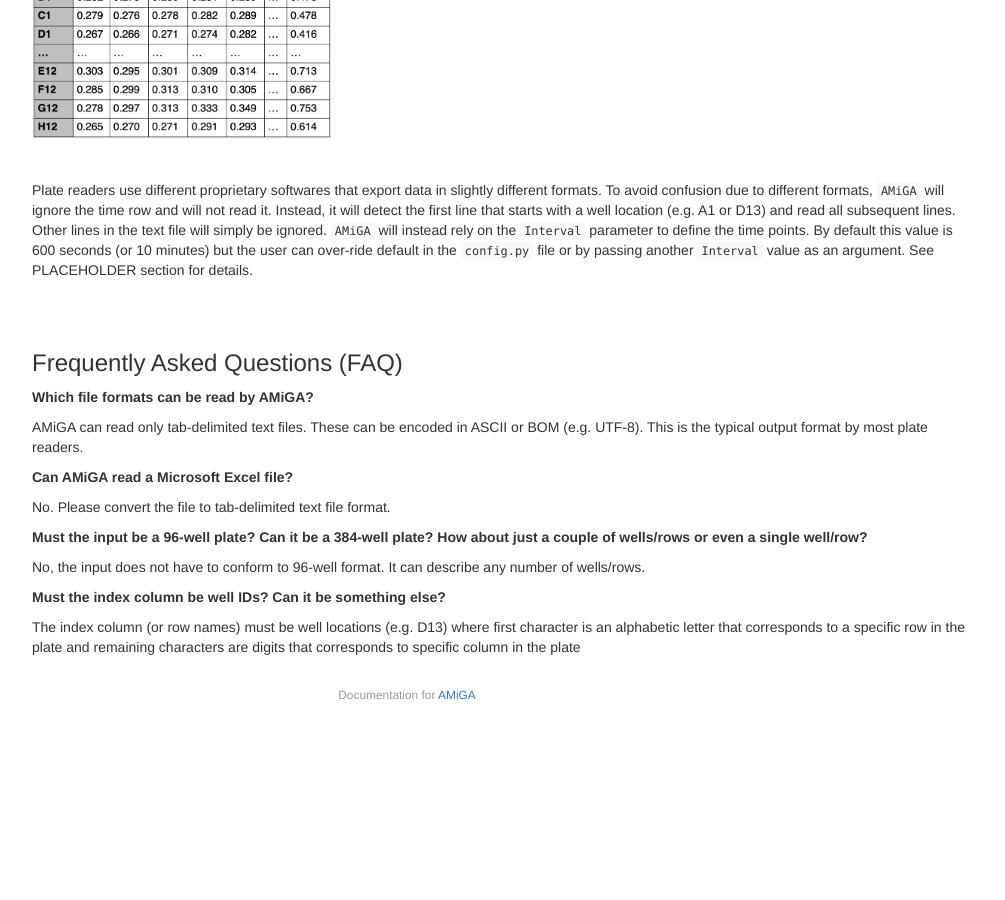
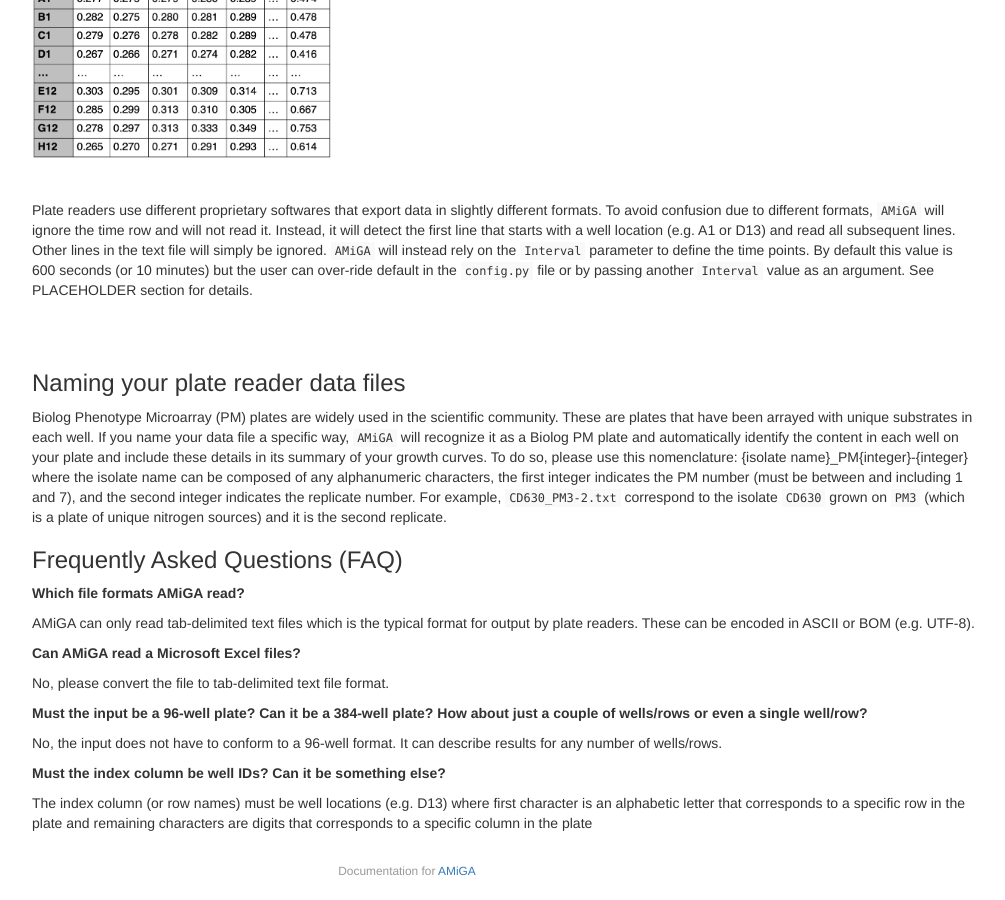
Before and after one commit to firasmidani/amiga, a Jekyll site: the page built from docs/_posts/2020-03-24-organization.md, in a window 1280 px wide and 900 px high, scrolled down 809 px. Shown: the whole window, without its empty margins (233-1238 px from the left). Built offline with Jekyll 4.4.1, drawn with Linux system fonts in a browser that asks for light colours; before the commit the page ends 1533 px from its top, so only the background shows below that; some of the changed text lies outside the part shown.

Commit message:
naming Biolog plates

````diff
--- a/docs/_posts/2020-03-24-organization.md
+++ b/docs/_posts/2020-03-24-organization.md
@@ -37,20 +37,24 @@
 
 <br /><br />
 
+### Naming your plate reader data files
+
+Biolog Phenotype Microarray (PM) plates are widely used in the scientific community. These are plates that have been arrayed with unique substrates in each well. If you name your data file a specific way, ```AMiGA``` will recognize it as a Biolog PM plate and automatically identify the content in each well on your plate and include these details in its summary of your growth curves. To do so, please use this nomenclature: \{isolate name\}_PM\{integer\}-\{integer\} where the isolate name can be composed of any alphanumeric characters, the first integer indicates the PM number (must be between and including 1 and 7), and the second integer indicates the replicate number. For example, `CD630_PM3-2.txt` correspond to the isolate `CD630` grown on `PM3` (which is a plate of unique nitrogen sources) and it is the second replicate.
+
 ### Frequently Asked Questions (FAQ)
 
-__Which file formats can be read by AMiGA?__
+__Which file formats AMiGA read?__
 
-AMiGA can read only tab-delimited text files. These can be encoded in ASCII or BOM (e.g. UTF-8). This is the typical output format by most plate readers.
+AMiGA can only read tab-delimited text files which is the typical format for output by plate readers. These can be encoded in ASCII or BOM (e.g. UTF-8).
 
-__Can AMiGA read a Microsoft Excel file?__
+__Can AMiGA read a Microsoft Excel files?__
 
-No. Please convert the file to tab-delimited text file format.
+No, please convert the file to tab-delimited text file format.
 
 __Must the input be a 96-well plate? Can it be a 384-well plate? How about just a couple of wells/rows or even a single well/row?__
 
-No, the input does not have to conform to 96-well format. It can describe any number of wells/rows.
+No, the input does not have to conform to a 96-well format. It can describe results for any number of wells/rows.
 
 __Must the index column be well IDs? Can it be something else?__
 
-The index column (or row names) must be well locations (e.g. D13) where first character is an alphabetic letter that corresponds to a specific row in the plate and remaining characters are digits that corresponds to specific column in the plate
+The index column (or row names) must be well locations (e.g. D13) where first character is an alphabetic letter that corresponds to a specific row in the plate and remaining characters are digits that corresponds to a specific column in the plate
````
